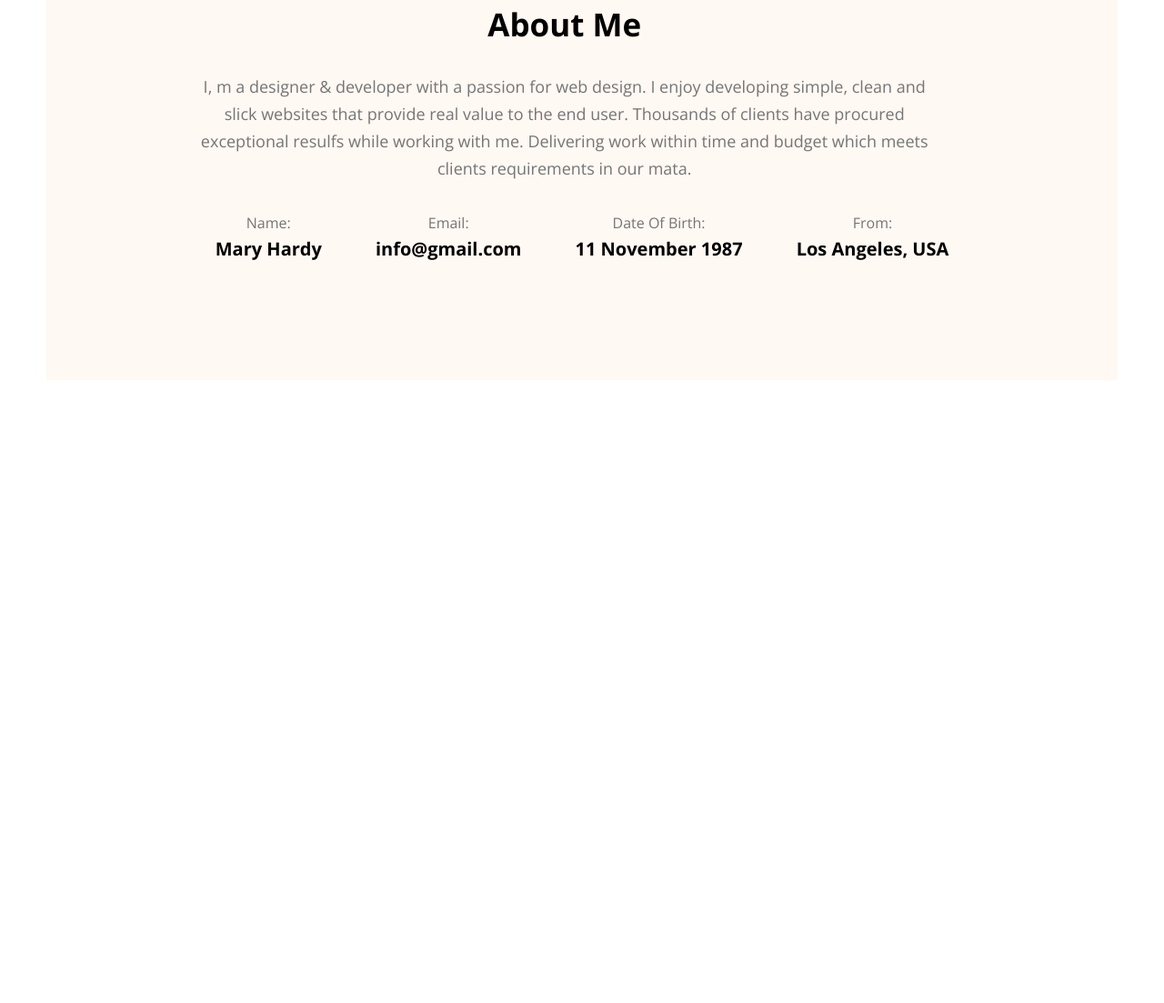
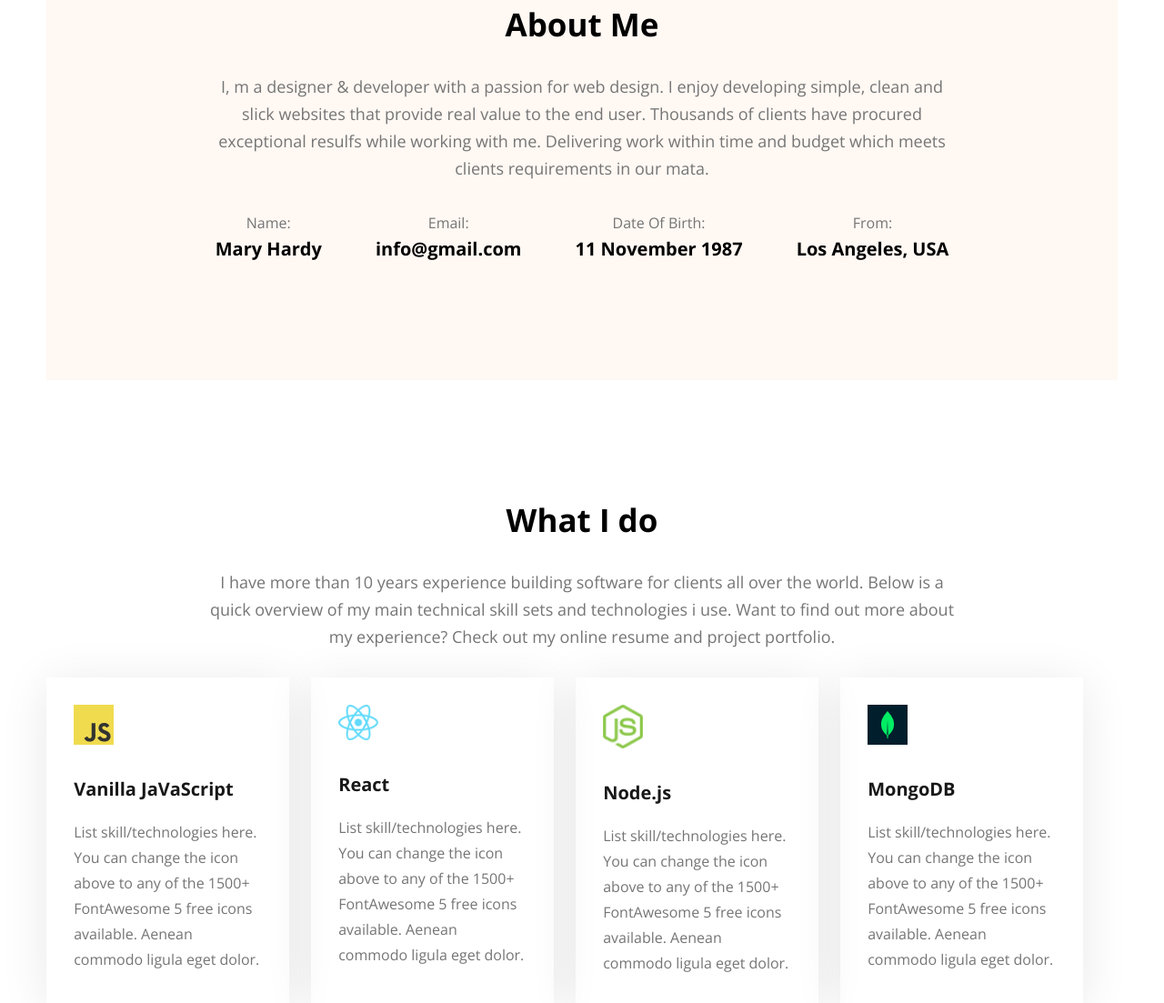
Before and after one commit to reazsohag91/my-first-portfolio, a plain HTML site: page index.html in a window 1280 px wide. Shown: the part 1092-2195 px from the top of the page at 91% size. Before the commit the page ends 1510 px from the top, so only its background shows below. Drawn offline with nearby package versions, Linux system fonts and the light colour scheme.

Commit message:
skils decoratation section

```diff
--- a/index.html
+++ b/index.html
@@ -3,7 +3,7 @@
 <head>
     <meta charset="UTF-8">
     <meta name="viewport" content="width=device-width, initial-scale=1.0">
-    <title>Reaz's Portfolio</title>
+    <title>Mary's Portfolio</title>
     <link rel="preconnect" href="https://fonts.googleapis.com">
 <link rel="preconnect" href="https://fonts.gstatic.com" crossorigin>
 <link href="https://fonts.googleapis.com/css2?family=Open+Sans:ital,wght@0,300..800;1,300..800&display=swap" rel="stylesheet">
@@ -71,5 +71,43 @@
 
 </div>
     </section>
+
+
+    <section id="skills">
+        <div class="skills-container">
+            <div class="section-heading">
+                <h2>What I do</h2>
+                <p>I have more than 10 years experience building software for clients all over the world. Below is a quick overview of my main technical skill sets and technologies i use. Want to find out more about my experience? Check out my online resume and project portfolio.</p>
+
+            </div>
+            <div class="skill-box">
+                <div class="skill-card">
+                    <img src="/images/icons/js.png" alt="">
+                    <h3>Vanilla JaVaScript</h3>
+                    <p>List skill/technologies here. You can change the icon above to any of the 1500+ FontAwesome 5 free icons available. Aenean commodo ligula eget dolor.</p>
+
+                </div>
+                <div class="skill-card">
+                    <img src="/images/icons/react.png" alt="">
+                    <h3>React</h3>
+                    <p>List skill/technologies here. You can change the icon above to any of the 1500+ FontAwesome 5 free icons available. Aenean commodo ligula eget dolor.</p>
+
+                </div>
+                <div class="skill-card">
+                    <img src="/images/icons/nodejs.png" alt="">
+                    <h3>Node.js</h3>
+                    <p>List skill/technologies here. You can change the icon above to any of the 1500+ FontAwesome 5 free icons available. Aenean commodo ligula eget dolor.</p>
+
+                </div>
+                <div class="skill-card">
+                    <img src="/images/icons/mongo.png" alt="">
+                    <h3>MongoDB</h3>
+                    <p>List skill/technologies here. You can change the icon above to any of the 1500+ FontAwesome 5 free icons available. Aenean commodo ligula eget dolor.</p>
+                </div>
+
+            </div>
+
+        </div>
+    </section>
 </body>
 </html>
--- a/styles/portfolio.css
+++ b/styles/portfolio.css
@@ -62,6 +62,7 @@ nav .menu a {
 .section-heading {
     max-width: 827px;
     text-align: center;
+    margin: 0 auto;
 }
 .section-heading h2{
     font-size: 35px;
@@ -143,3 +144,45 @@ margin:0 0 5px 0;
 .about-info .info-card h4 {
     font-size: 20px;
 }
+
+#skills {
+    padding-top: 130px;
+}
+
+#skills .skills-container{
+    width: 92%;
+    max-width: 1240px;
+    margin: 0 auto;
+}
+
+#skills .skills-container .skill-box{
+    display: flex;
+    gap: 24px;
+}
+
+.skill-box .skill-card{
+    padding: 30px;
+    /* border: 1px solid red; */
+    box-shadow: 0 6px 50px 0 #00000017;
+    max-width: 267px;
+
+
+}
+
+.skill-card img{
+    width: 44px;
+    margin-bottom: 30px;
+
+}
+
+.skill-card h3 {
+    font-size: 20px;
+    color: #181818;
+    margin-bottom: 20px;
+}
+
+.skill-card p{
+    font-size: 16px;
+    color: #757575;
+    line-height: 28px;
+}
```
